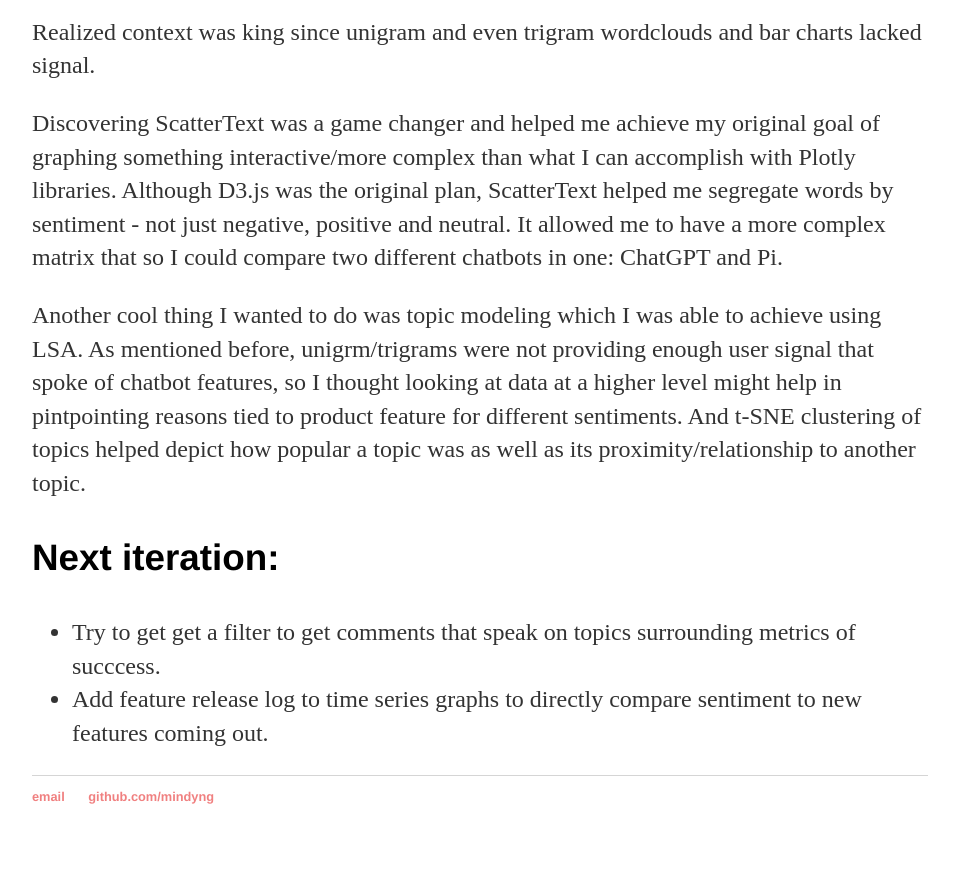
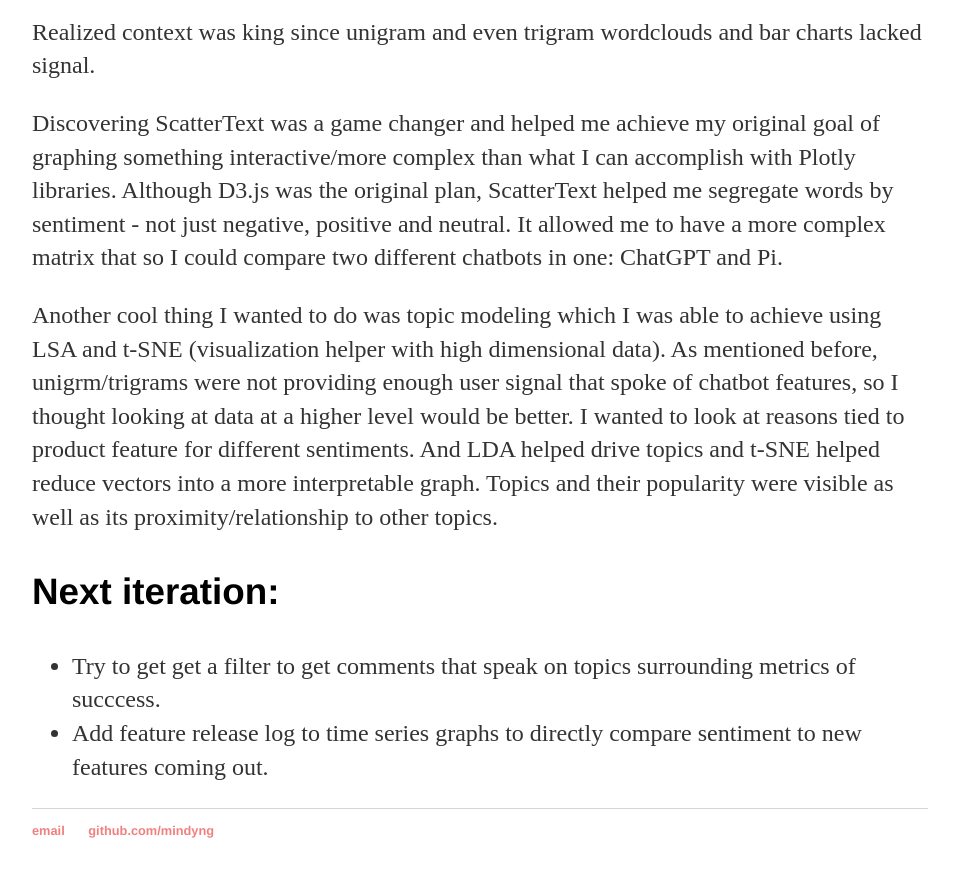
Before and after one commit to mindyng/mindyng.github.io, a Jekyll site: the page built from _posts/2024-01-01-Sentiment-Analysis-On-L-L-M-Chatbots.md, in a window 1280 px wide and 900 px high, scrolled down 2965 px. Shown: the top 877 px of the window, without its empty margins (160-1113 px from the left). Built offline with Jekyll 4.4.1, drawn with Linux system fonts in a browser that asks for light colours; our own code applies the rules of GitHub Pages for plain Markdown files.

Commit message:
Update 2024-01-01-Sentiment-Analysis-On-L-L-M-Chatbots.md
clarification on LSA and t-SNE

```diff
--- a/_posts/2024-01-01-Sentiment-Analysis-On-L-L-M-Chatbots.md
+++ b/_posts/2024-01-01-Sentiment-Analysis-On-L-L-M-Chatbots.md
@@ -67,10 +67,7 @@
 not just negative, positive and neutral. It allowed me to have a more complex matrix that so I could compare two different chatbots in one:
 ChatGPT and Pi.
 
-Another cool thing I wanted to do was topic modeling which I was able to achieve using LSA. As mentioned before, unigrm/trigrams
-were not providing enough user signal that spoke of chatbot features, so I thought looking at data at a higher level might help in
-pintpointing reasons tied to product feature for different sentiments. And t-SNE clustering of topics helped depict how popular a
-topic was as well as its proximity/relationship to another topic.
+Another cool thing I wanted to do was topic modeling which I was able to achieve using LSA and t-SNE (visualization helper with high dimensional data). As mentioned before, unigrm/trigrams were not providing enough user signal that spoke of chatbot features, so I thought looking at data at a higher level would be better. I wanted to look at reasons tied to product feature for different sentiments. And LDA helped drive topics and t-SNE helped reduce vectors into a more interpretable graph. Topics and their popularity were visible as well as its proximity/relationship to other topics.
 
 ### Next iteration:
 * Try to get get a filter to get comments that speak on topics surrounding metrics of succcess.
```
